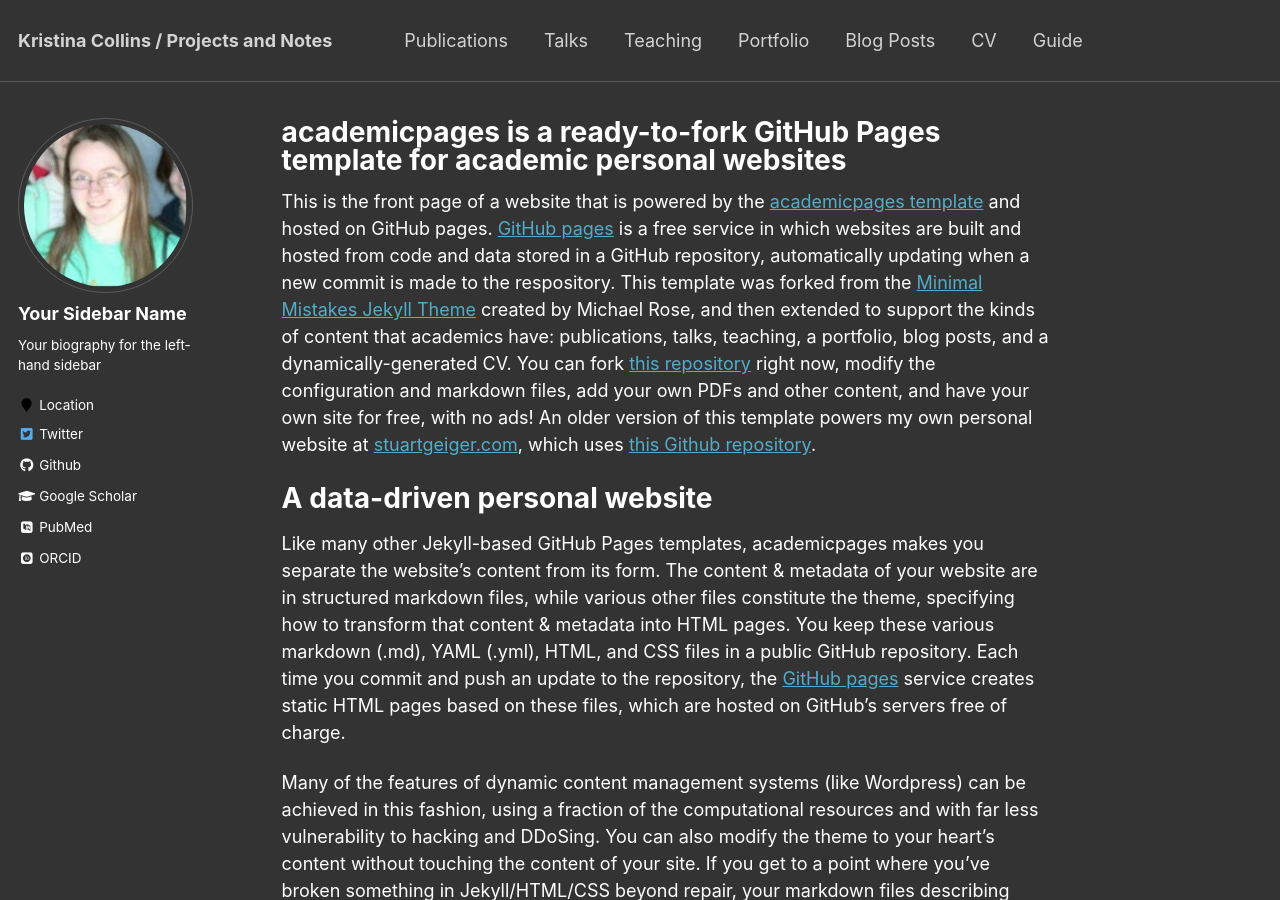
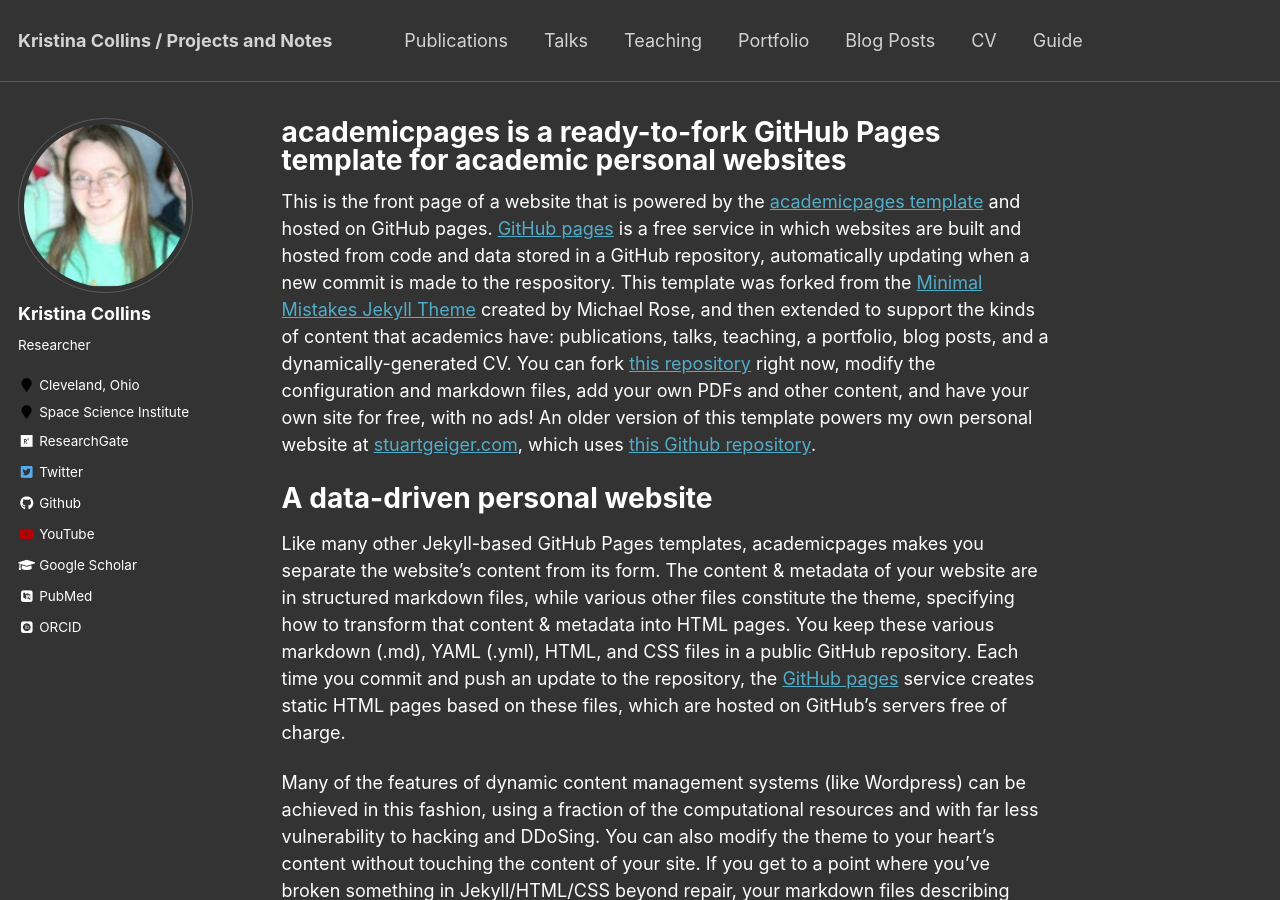
Before and after one commit to KCollins/KCollins.github.io, a Jekyll site: the page built from _pages/about.md, in a window 1280 px wide and 900 px high. Built offline with Jekyll 4.4.1, drawn with Linux system fonts in a browser that asks for light colours; some web fonts are replaced.

Commit message:
Update _config.yml
Added some of my information.

```diff
--- a/_config.yml
+++ b/_config.yml
@@ -15,7 +15,7 @@ locale                   : "en-US"
 title                    : "Kristina Collins / Projects and Notes"
 title_separator          : "-"
 name                     : &name "Kristina Collins"
-description              : &description "personal description"
+description              : &description "information, energy and mass"
 url                      : https://KCollins.github.io # the base hostname & protocol for your site e.g. "https://mmistakes.github.io"
 baseurl                  : "" # the subpath of your site, e.g. "/blog"
 repository               : "KCollins/KCollins.github.io"
@@ -85,15 +85,15 @@ analytics:
 
 # Site Author
 author:
-  name             : "Your Sidebar Name"
+  name             : "Kristina Collins"
   avatar           : "profile.png"
-  bio              : "Your biography for the left-hand sidebar"
-  location         : "Location"
-  employer         :
+  bio              : "Researcher"
+  location         : "Cleveland, Ohio"
+  employer         : "Space Science Institute"
   pubmed           : "https://www.ncbi.nlm.nih.gov/pubmed/?term=john+snow"
-  googlescholar    : "http://yourfullgooglescholarurl.com"
+  googlescholar    : "https://scholar.google.com/citations?user=-Q9WwL0AAAAJ&hl=en"
   email            :
-  researchgate     :  # example: "https://www.researchgate.net/profile/yourprofile"
+  researchgate     : "https://www.researchgate.net/profile/Kristina-Collins-3" # example: "https://www.researchgate.net/profile/yourprofile"
   uri              :
   bitbucket        :
   codepen          :
@@ -101,14 +101,14 @@ author:
   flickr           :
   facebook         :
   foursquare       :
-  github           : "academicpages"
+  github           : "KCollins"
   google_plus      :
   keybase          :
   instagram        :
   impactstory      : #"https://profiles.impactstory.org/u/xxxx-xxxx-xxxx-xxxx"
   lastfm           :
   linkedin         :
-  orcid            : "http://orcid.org/yourorcidurl"
+  orcid            : "http://orcid.org/0000-0002-3816-1948"
   pinterest        :
   soundcloud       :
   stackoverflow    : # http://stackoverflow.com/users/123456/username
@@ -118,7 +118,7 @@ author:
   vine             :
   weibo            :
   xing             :
-  youtube          :
+  youtube          : "https://www.youtube.com/channel/UCtHifdPdSR7FuSfS5ShZdjg"
   wikipedia        :
 
 
```
